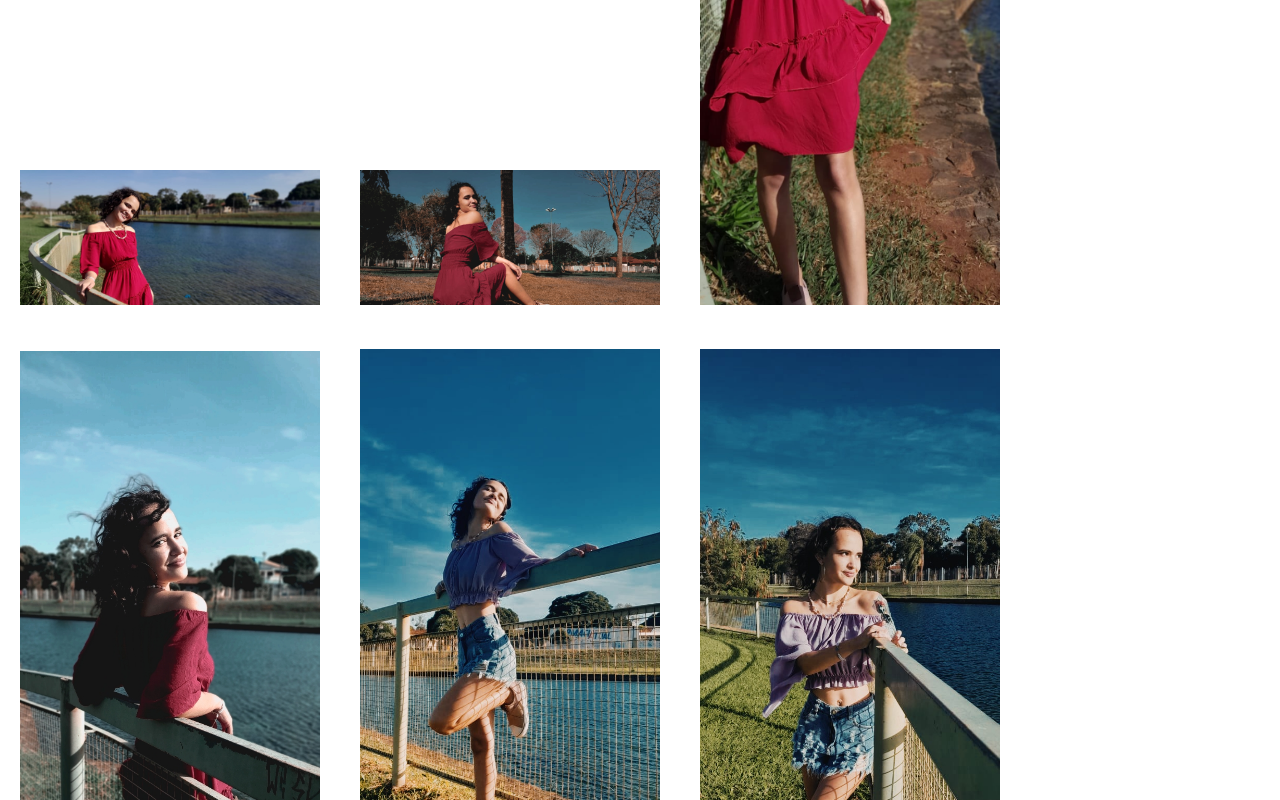
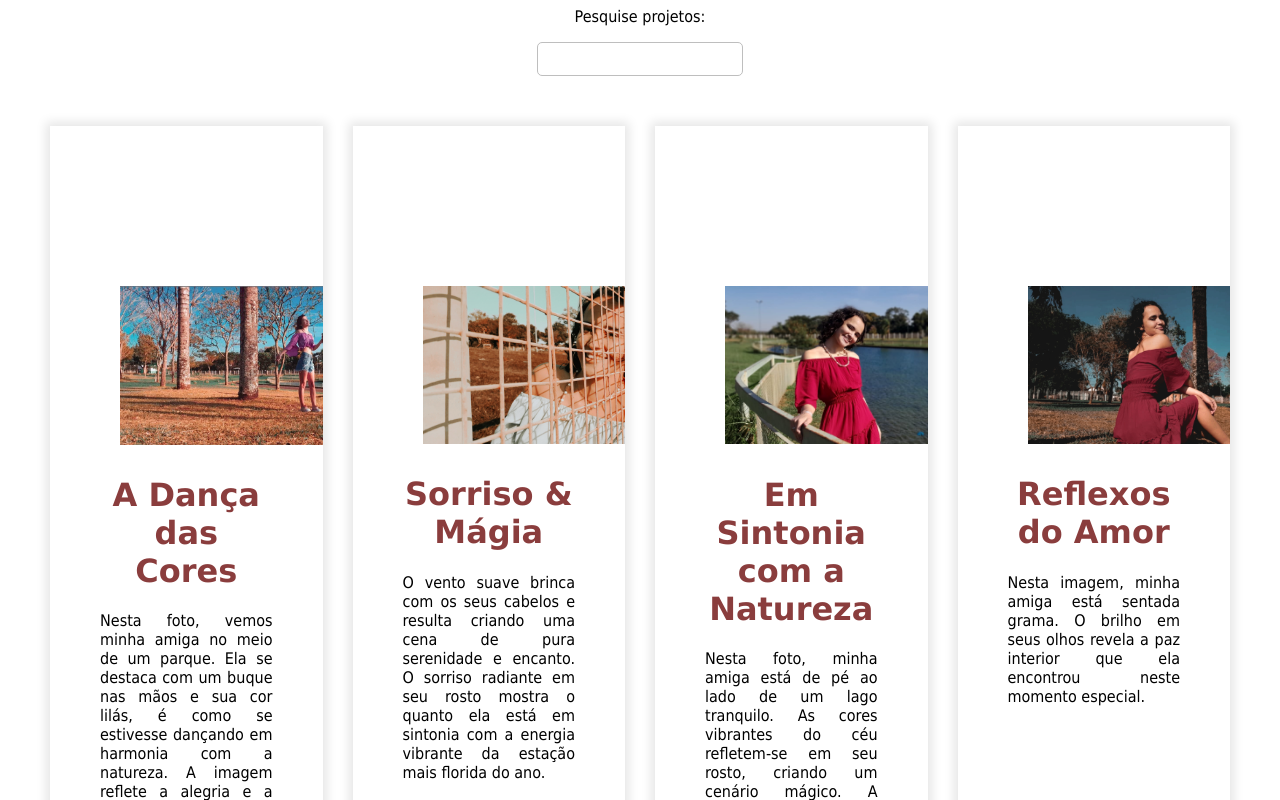
Before and after one commit to Elisamaya2006/portfolio, a React (Vite) app: page / in a window 1280 px wide. Shown: the part 1180-1980 px from the top of the page. Built offline with nearby package versions, Linux system fonts and the light colour scheme.

Commit message:
Portfólio de Fotografia - Atividade

```diff
--- a/src/componentes/footer/Footer.tsx
+++ b/src/componentes/footer/Footer.tsx
@@ -3,6 +3,12 @@ import './Footer.css'
 function Footer(){
   return(
     <footer>
+      <h1>O que nos torna fenomenais</h1>
+        <p>A fotografia é um modo de contar histórias. 🎞️</p>
+        <p>O Portfólio é um site de fotografia que tem compromentimento em celebrar a autenticidade e encorajar a autoexpressão. 😊</p>
+        <p>A fotografia é a arte de congelar o tempo e transformar o comum em extraordinário. 🕗</p>
+        <p>Nossos ensaios são criados para todas as pessoas, enfatizando a importância de se sentir confiante e confortável em frente as câmeras. 📸
+</p>
             <p>Todos os direitos reservados. &copy; 2023 Elisamaya Reis.</p>
     </footer>
   )
--- a/src/componentes/main/Main.css
+++ b/src/componentes/main/Main.css
@@ -2,13 +2,20 @@ body {
     font-family: Tahoma, sans-serif;
     margin: 0;
     padding: 0;
+    text-align: center;
 }
 
 h1{
     text-align: center;
+    align-items: center;
 }
 
 h2{
+    text-align: center;
+}
+
+p{
+    align-items: center;
     text-align: center;
 }
 
@@ -18,19 +25,47 @@ h4{
     color: #d3b6ff
 }
 
+h6 {
+    text-align: center;
+    align-items: center;
+    color: #f2b2b2;
+    font-size: 25px;
+}
+
+.barrapesquisa{
+    height: 30px;
+    border: 1px solid #bebebe;
+    width: 200px;
+    border-radius: 5px;
+    font-size: 1.4rem;
+}
+.barrapesquisa:focus-visible{
+    outline: 1px solid #d3b6ff;
+}
+.pesquisa{
+    padding: 50px;
+}
+
 p{
     text-align: center;
 }
 
 main h2{
     color: #8a3d3d;
+    align-items: center;
+    text-align: center;
+}
+
+h2{
+    color:#8a3d3d;
 }
 
 img {
     margin: 10px;
     padding: 10px;
+    margin-top: 100px;
+    align-items: center;
     text-align: center;
-    align-items: center;
 }
 
 .image-container img {
@@ -38,12 +73,16 @@ img {
     display: flex;
     justify-content: center;
     align-items: center;
-    flex-wrap: wrap;
     text-align: center;
 }
 
 .contact h2 {
     font-size: 24px;
+}
+
+.sinopse {
+    align-items: center;
+    text-align: center;
 }
 
 .contact input,
@@ -73,3 +112,12 @@ img {
     cursor: pointer;
     z-index: 99;
 }
+
+.content-main{
+    padding: 50px;
+    display: grid;
+    grid-template-columns: repeat(4,1fr);
+    justify-content: center;
+    column-gap: 30px;
+    row-gap: 30px;
+}
--- a/src/componentes/main/Main.tsx
+++ b/src/componentes/main/Main.tsx
@@ -1,43 +1,132 @@
 import './Main.css'
+import { useState } from "react";
+import Projeto from '../projeto/Projeto'
+type ProjetoType = {
+  id: number,
+  titulo:string,
+  sinopse:string,
+  imagem:string
+}
 export default function Main() {
+  const [texto,setTexto] = useState("")
+  const projetos:ProjetoType[] = [
+    {
+        id:1,
+        titulo:"A Dança das Cores",
+        sinopse:"Nesta foto, vemos minha amiga no meio de um parque. Ela se destaca com um buque nas mãos e sua cor lilás, é como se estivesse dançando em harmonia com a natureza. A imagem reflete a alegria e a beleza do lugar ao redor dela.",
+        imagem:"/img/Ins54514612820_ba8ab4a548ed4860b704960f19f3ce9a_328045783_947029660008761_6161590070680278428_n.jpg"
+    },
+    {
+        id:2,
+        titulo:"Sorriso & Mágia",
+        sinopse:"O vento suave brinca com os seus cabelos e resulta criando uma cena de pura serenidade e encanto. O sorriso radiante em seu rosto mostra o quanto ela está em sintonia com a energia vibrante da estação mais florida do ano.",
+        imagem:"/img/LPR_20220812170234.jpg"
+    },
+    {
+      id:3,
+      titulo:"Em Sintonia com a Natureza",
+      sinopse:"Nesta foto, minha amiga está de pé ao lado de um lago tranquilo. As cores vibrantes do céu refletem-se em seu rosto, criando um cenário mágico. A imagem apresneta  tons de vermelho, verde e azul. A expressão de admiração e fascínio em seu rosto revela o encanto que ela sente ao testemunhar essa maravilha da natureza. É um momento de paz e contemplação, onde o tempo parece parar.",
+      imagem:"/img/IMG-20220722-WA0009.jpg"
+    },
+    {
+      id:4,
+      titulo:"Reflexos do Amor",
+      sinopse:"Nesta imagem, minha amiga está sentada grama. O brilho em seus olhos revela a paz interior que ela encontrou neste momento especial.",
+      imagem:"/img/LPR_20220812170004.jpg"
+    },
+    {
+      id:5,
+      titulo:"Cores Vibrantes",
+      sinopse:"Aqui, minha amiga posou em frente a um lago. A imagem transmite a serenidade do lago, criando uma imagem cheia de vida e alegria. O ambiente tranquilo proporciona um contraste interessante com a energia radiante dela.",
+      imagem:"/img/LPR_20220812170434 (2).jpg"
+
+    },
+    {
+    id:6,
+      titulo:"Horizonte Calmo",
+      sinopse:"Nesta foto, minha amiga está em pé em frente a uma cercada. Ela está sentindo o vento e olhando para cima, como se estivesse recebendo a energia e a vitalidade da natureza. Essa imagem está ressaltando a imponência e o poder da água em movimento.",
+      imagem:"/img/1998CAM_2023_09_20_14_21_28_FN.jpg"
+  },
+  {
+    id:7,
+      titulo:"O Encanto",
+      sinopse:"Nesta foto, minha amiga se encanta com a beleza natural do lago ao fundo. A imagem está criando um cenário encantador. Ela se entrega à paz e à serenidade do momento, aproveitando a conexão especial com a natureza que o parque oferece.",
+      imagem:"/img/LPR_20220722121616 (1).png"
+  },
+  {
+    id:8,
+      titulo:"Reflexões da Alma",
+      sinopse:"Nesta foto do ensaio captura minha amiga que está com a sua expressão serena em seu rosto revela uma introspecção profunda em seus pensamentos e emoções. É um retrato poderoso da conexão entre o ser humano e a natureza.",
+      imagem:"/img/1998CAM_2023_09_20_14_42_55_FN.jpg"
+  },
+  {
+    id:9,
+      titulo:"Olhar",
+      sinopse:"Nesta foto, minha amiga está com a mão delicadamente apoiada no rosto, transmitindo uma expressão de pensamento profundo. A luz suave do entardecer ilumina sua pele, realçando sua beleza e ressaltando a serenidade que transparece em seu olhar. É como se ela estivesse imersa em seus próprios pensamentos, buscando respostas para as questões da vida.",
+      imagem:"/img/IMG-20220722-WA0016.jpg"
+  },
+  {
+    id:10,
+      titulo:"Refúgio Verde",
+      sinopse:"Aqui, minha amiga está sentada em na grama do parque. As árvores ao redor criam uma sombra suave, proporcionando um ambiente tranquilo e relaxante. Ela está sorrindo enquanto segura uma rosa, aproveitando um momento de paz e introspecção.",
+      imagem:"/img/LPR_20220812170324.jpg"
+  },
+  {
+    id:11,
+      titulo:"Alturas ",
+      sinopse:"Nesta foto, minha amiga está em cima de uma árvore no parque. Ela está com os braços abertos, sentindo a brisa suave e apreciando a sensação de liberdade que a natureza proporciona. A luz do sol ilumina seu rosto, destacando sua expressão de felicidade e serenidade.",
+      imagem:"/img/IMG-20220722-WA0021.jpg"
+  },
+  {
+    id:12,
+      titulo:"Essência",
+      sinopse:"Nesta foto, captura a grandiosidade e a beleza imponente das Cataratas do Iguaçu. A água cai com força e fervor, formando uma cortina de névoa que envolve o cenário.",
+      imagem:"/img/1998CAM_2023_09_20_15_27_59_FN.jpg"
+  },
+  {
+    id:13,
+      titulo:"Entre Arvores ",
+      sinopse:"Nesta foto, minha amiga está de pé em um parque cercada por árvores majestosas. O sol brilha suavemente através das folhas, criando uma atmosfera mágica ao seu redor. Ela está usando um vestido claro e florido, que combina perfeitamente com o ambiente natural ao seu redor. Seu sorriso radiante e olhar encantado mostram o quanto ela está imersa na beleza da natureza.",
+      imagem:"/img/LPR_20220812165145.jpg"
+  },
+  {
+    id:14,
+      titulo:"O Amor em suas mãos",
+      sinopse:"Nesta foto, minha amiga segura um buquê de flores com carinho. Seu sorriso transborda felicidade e amor, enquanto ela sente a textura das pétalas delicadas em suas mãos. O colorido das flores contrasta com a simplicidade do momento, representando a beleza das pequenas coisas que podem alegrar o coração.",
+      imagem:"/img/LPR_20220810181608.jpg"
+  },
+
+]
+function mudaTexto(e:React.ChangeEvent<HTMLInputElement>){
+  console.log(e.target.value)
+  setTexto(e.target.value)
+}
   return (
-    <main>
+    <>
       <section className="hero">
         <h4><p>MEUS PROJETOS DE FOTOGRAFIAS - 2023 PHENOMENAL PHOTOGRAPHY WORDPRESS BLOG BY ELISAMAYA REIS 💗</p></h4>
         <img src="/elisamayareis.png"/>
-        <img src="img/Ins54514612820_ba8ab4a548ed4860b704960f19f3ce9a_328045783_947029660008761_6161590070680278428_n.jpg"/>
-        <img src="img/LPR_20220812170234.jpg"/>
-        <img src="img/IMG-20220722-WA0009.jpg"/>
-        <img src="img/LPR_20220812170004.jpg"/>
-        <img src="img/IMG-20220722-WA0011.jpg"/>
-        <img src="img/LPR_20220812170434 (1).jpg"/>
-        <img src="img/1998CAM_2023_09_20_14_21_28_FN.jpg"/>
-        <img src="img/1998CAM_2023_09_20_14_22_49_FN.jpg"/>
-        <img src="img/1998CAM_2023_09_20_14_42_55_FN.jpg"/>
-        <img src="img/IMG-20220722-WA0016.jpg"/>
-        <img src="img/LPR_20220812170324.jpg"/>
-        <img src="img/IMG-20220722-WA0021.jpg"/>
-        <img src="img/1998CAM_2023_09_20_15_27_59_FN.jpg"/>
-        <img src="img/LPR_20220812165145.jpg"/>
-        <img src="img/LPR_20220810181608.jpg"/>
         <h2>Sobre Mim</h2>
         <p>Meu nome é Elisamaya e significa alguém que é  ''alegre'' e também ''ilusão''.</p>
         <p>Meus pais escolheram esse nome, pois minha avó se chamava 'Eliza', como homenagem à ela.</p>
         <p>Tenho um pouco de cada personalidade de minha mãe e irmã. Minha irmã ama cozinhar e minha mãe ama assistir filmes.</p>
         <p>Hoje em dia não trabalho, mas apenas estudo e pretendo trabalhar como designer!</p>
-        <h1>O que nos torna fenomenais</h1>
-        <p>A fotografia é um modo de contar histórias. 🎞️</p>
-        <p>O Portfólio é um site de fotografia que tem compromentimento em celebrar a autenticidade e encorajar a autoexpressão. 😊</p>
-        <p>A fotografia é a arte de congelar o tempo e transformar o comum em extraordinário. 🕗</p>
-        <p>Nossos ensaios são criados para todas as pessoas, enfatizando a importância de se sentir confiante e confortável em frente as câmeras. 📸
-</p>
-        <a href="#" type="cta-button"></a>
-      </section>
-      <div>
+        <p>Pesquise projetos:</p>
+        <input className='barrapesquisa' type="text" onChange={mudaTexto}/>
+        </section>
 
-        <div>
-        </div>
-      </div>
-    </main>
+<main className='content-main'>
+        {projetos
+                .filter((projeto)=>projeto.titulo.toLowerCase().includes(texto.toLowerCase()))
+                .map((projeto:ProjetoType)=>
+                    <Projeto key={projeto.id}
+                           titulo={projeto.titulo}
+                           sinopse={projeto.sinopse}
+                           imagem={projeto.imagem}
+                    />
+                    )
+                }
+      </main>
+    </>
   );
 }
--- /dev/null
+++ b/src/componentes/projeto/Projeto.tsx
@@ -0,0 +1,22 @@
+import './Projeto.css'
+
+type MainProps={
+    titulo:string,
+    sinopse:string,
+    imagem:string
+}
+
+export default function Projeto(props:MainProps){
+    return(
+        <div className="filme_content">
+            <div className="foto_main"></div>
+            <img src={props.imagem} alt=""/>
+            <div className="texto_foto">
+                <h1>{props.titulo}</h1>
+                <p className="sinopse">
+                    {props.sinopse}
+                </p>
+            </div>
+        </div>
+    )
+}
```
Also changed, not shown: src/componentes/filme/Filme.tsx (deleted, +0 -22 lines), img/LPR_20220812170434 (2).jpg (added), src/componentes/projeto/Projeto.css (renamed from src/componentes/filme/Filme.css), 1 other file (tests, documents, lock files or other folders).
